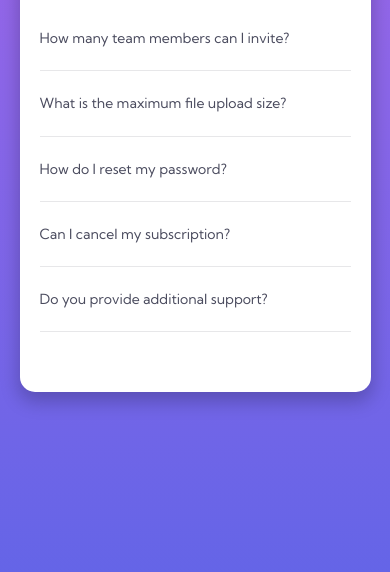
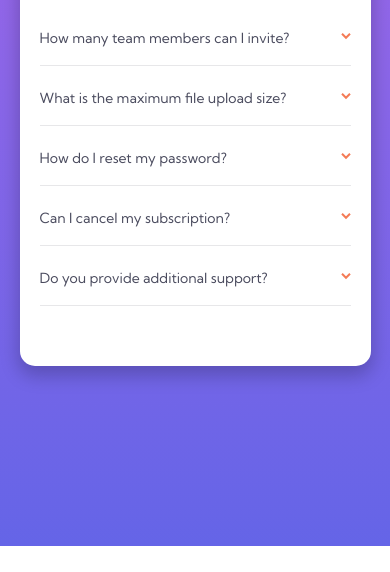
Before and after one commit to jmmr02/faq-accordion-card, a website: page index.html in a window 390 px wide. Shown: the part 365-937 px from the top of the page. After the commit the page ends 911 px from the top, so only its background shows below. Drawn offline with nearby package versions, Linux system fonts and the light colour scheme; files that its build step writes are made by us from their sources.

Commit message:
Add styles and animation for small screen devices

```diff
--- a/index.html
+++ b/index.html
@@ -26,42 +26,53 @@
         <div class="card__image-container">
             <img src="./images/illustration-woman-online-mobile.svg"
                 alt="An cartoon illustration of a woman using the internet" class="card__img-woman">
-
             <img src="./images/bg-pattern-mobile.svg" alt="A box shadow" class="card__shadow">
         </div>
 
         <h1 class="card__heading">FAQ</h1>
 
-        <div class="card__question-wrapper">
-            <p class="card__question">How many team members can I invite?</p>
-            <p class="card__answer">You can invite up to 2 additional users on the Free plan. There is no limit on
+        <div class="card__question-wrapper js-questionWrapper">
+            <h2 class="card__question js-cardQuestion">How many team members can I invite?</h2>
+            <img src="./images/icon-arrow-down.svg" alt="an arrow icon pointing down" class="card__arrow js-arrow">
+            <p class="card__answer js-answer">You can invite up to 2 additional users on the Free plan. There is no
+                limit on
                 team members for the Premium plan.</p>
         </div>
 
-        <div class="card__question-wrapper">
-            <p class="card__question">What is the maximum file upload size?</p>
-            <p class="card__answer">No more than 2GB. All files in your account must fit your allotted storage space.
+        <div class="card__question-wrapper js-questionWrapper">
+            <h2 class="card__question js-cardQuestion">What is the maximum file upload size?</h2>
+            <img src="./images/icon-arrow-down.svg" alt="an arrow icon pointing down" class="card__arrow js-arrow">
+            <p class="card__answer js-answer">No more than 2GB. All files in your account must fit your allotted storage
+                space.
             </p>
         </div>
 
-        <div class="card__question-wrapper">
-            <p class="card__question">How do I reset my password?</p>
-            <p class="card__answer">Click “Forgot password” from the login page or “Change password” from your profile
+        <div class="card__question-wrapper js-questionWrapper">
+            <h2 class="card__question js-cardQuestion">How do I reset my password?</h2>
+            <img src="./images/icon-arrow-down.svg" alt="an arrow icon pointing down" class="card__arrow js-arrow">
+            <p class="card__answer js-answer">Click “Forgot password” from the login page or “Change password” from your
+                profile
                 page.
                 A reset link will be emailed to you.</p>
         </div>
 
-        <div class="card__question-wrapper">
-            <p class="card__question">Can I cancel my subscription?</p>
-            <p class="card__answer">Yes! Send us a message and we’ll process your request no questions asked.</p>
+        <div class="card__question-wrapper js-questionWrapper">
+            <h2 class="card__question js-cardQuestion">Can I cancel my subscription?</h2>
+            <img src="./images/icon-arrow-down.svg" alt="an arrow icon pointing down" class="card__arrow js-arrow">
+            <p class="card__answer js-answer">Yes! Send us a message and we’ll process your request no questions asked.
+            </p>
         </div>
 
-        <div class="card__question-wrapper">
-            <p class="card__question">Do you provide additional support?</p>
-            <p class="card__answer">Chat and email support is available 24/7. Phone lines are open during normal
+        <div class="card__question-wrapper js-questionWrapper">
+            <h2 class="card__question js-cardQuestion">Do you provide additional support?</h2>
+            <img src="./images/icon-arrow-down.svg" alt="an arrow icon pointing down" class="card__arrow js-arrow">
+            <p class="card__answer js-answer">Chat and email support is available 24/7. Phone lines are open during
+                normal
                 business hours.</p>
         </div>
     </div>
+
+    <script src="./js/app.js"></script>
 </body>
 
 </html>
--- /dev/null
+++ b/js/app.js
@@ -0,0 +1,17 @@
+const questions = document.querySelectorAll(".js-questionWrapper");
+
+for (let question of questions) {
+	question.addEventListener("click", (e) => {
+		const element = e.target;
+		const answer = question.querySelector(".js-answer");
+		const pointer = question.querySelector(".js-arrow");
+		const cardQuestion = question.querySelector(".js-cardQuestion");
+
+		if (element.nodeName !== "P") {
+			question.classList.toggle("card--expanded");
+			answer.classList.toggle("card--visible");
+			pointer.classList.toggle("card--rotated");
+			cardQuestion.classList.toggle("card--bold");
+		}
+	});
+}
--- a/scss/_card.scss
+++ b/scss/_card.scss
@@ -1,4 +1,5 @@
 .card {
+	max-width: 425px;
 	background: #ffffff;
 	width: 90%;
 	font-size: toRem(12px);
@@ -21,18 +22,26 @@
 		padding: toEm(32px) 0;
 		border-bottom: 1px solid var(--divider-color);
 		cursor: pointer;
+		position: relative;
+		overflow: hidden;
+		height: 60px;
+		transition: height 0.5s;
 	}
 
-	&__question {
+	&__question,
+	&__question:active,
+	&__question:focus {
 		font-size: toRem(14px);
 		color: var(--dark-gray);
+		font-weight: 500;
 	}
 
 	&__answer {
-		display: none;
 		color: var(--gray);
+		width: 90%;
 		line-height: 1.8;
 		padding-top: toEm(12px, 12px);
+		color: #ffffff;
 	}
 
 	&__img-woman {
@@ -48,4 +57,27 @@
 		left: 50%;
 		transform: translateX(-50%);
 	}
+
+	&__arrow {
+		position: absolute;
+		right: 0;
+		top: 27px;
+	}
+
+	&--expanded {
+		height: 140px;
+	}
+
+	&--visible {
+		color: var(--gray);
+	}
+
+	&--rotated {
+		transform: rotate(180deg);
+	}
+
+	&--bold {
+		font-weight: 700;
+		color: var(--color-primary);
+	}
 }
```
Also changed, not shown: scss/styles.scss (+0 -43 lines), 1 other file.
